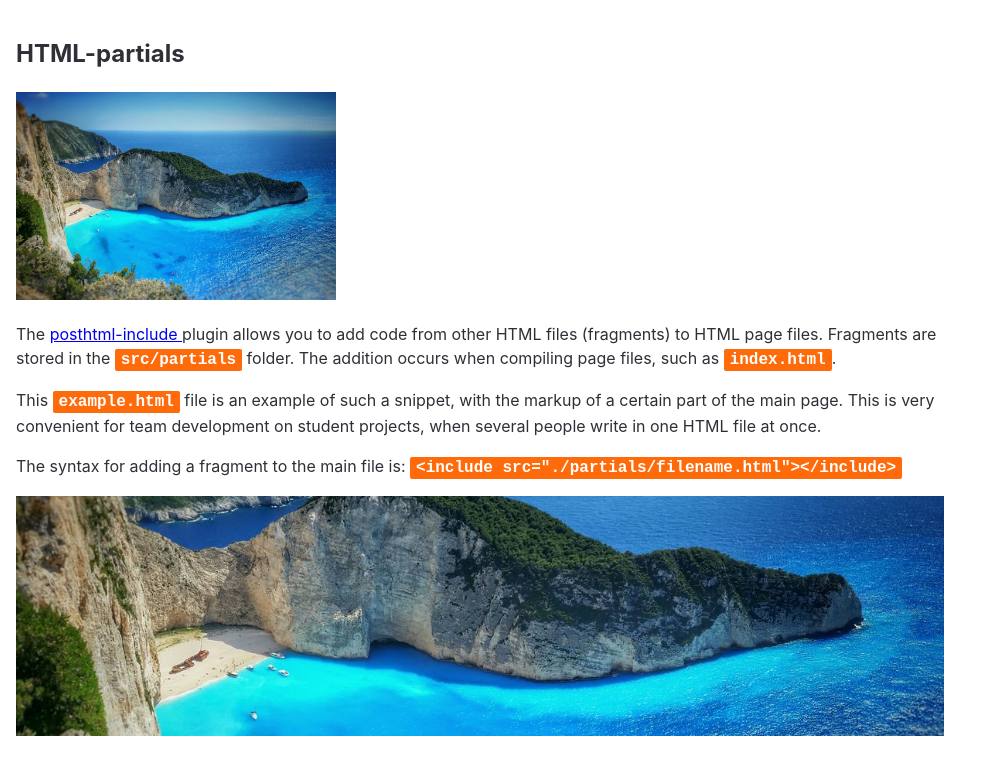
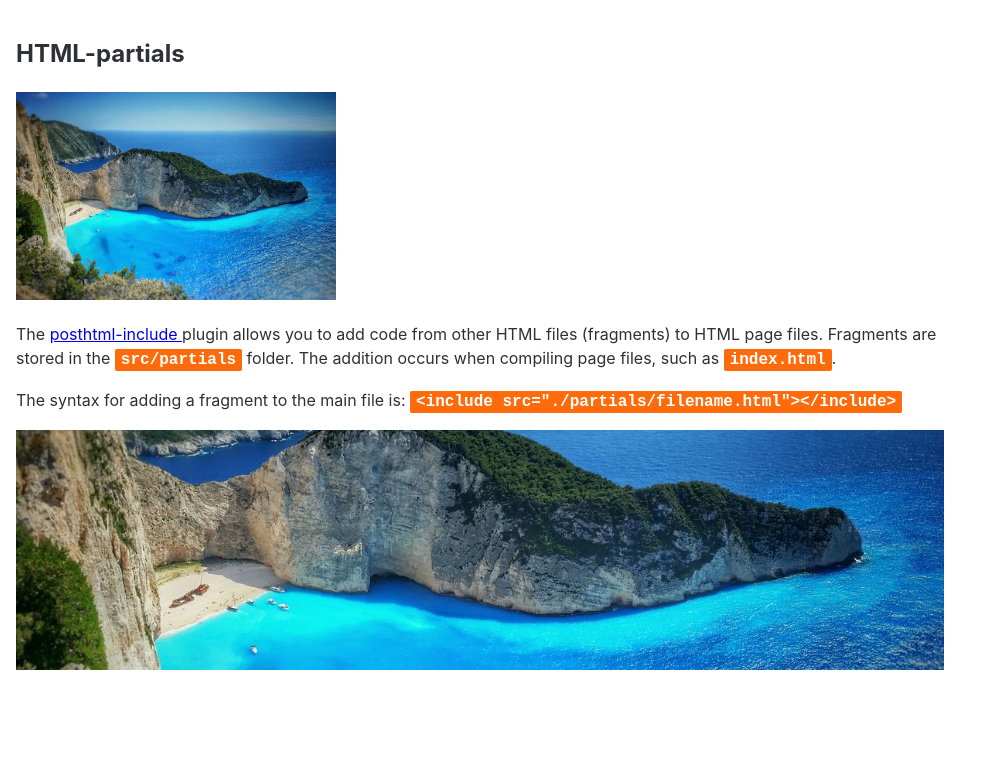
Before and after one commit to H4Y6/parcel-project, a website built with Parcel: page src/index.html in a window 1280 px wide. Shown: the whole page, without its empty margins (0-991 px from the left). Built offline with nearby package versions, Linux system fonts and the light colour scheme.

Commit message:
modified:   src/partials/example.html

```diff
--- a/src/partials/example.html
+++ b/src/partials/example.html
@@ -16,14 +16,6 @@
     files. Fragments are stored in the <code>src/partials</code> folder. The
     addition occurs when compiling page files, such as <code>index.html</code>.
   </p>
-
-  <p>
-    This <code>example.html</code> file is an example of such a snippet, with
-    the markup of a certain part of the main page. This is very convenient for
-    team development on student projects, when several people write in one HTML
-    file at once.
-  </p>
-
   <p>
     The syntax for adding a fragment to the main file is:
     <code> &lt;include src="./partials/filename.html"&gt;&lt;/include&gt;</code>
```
